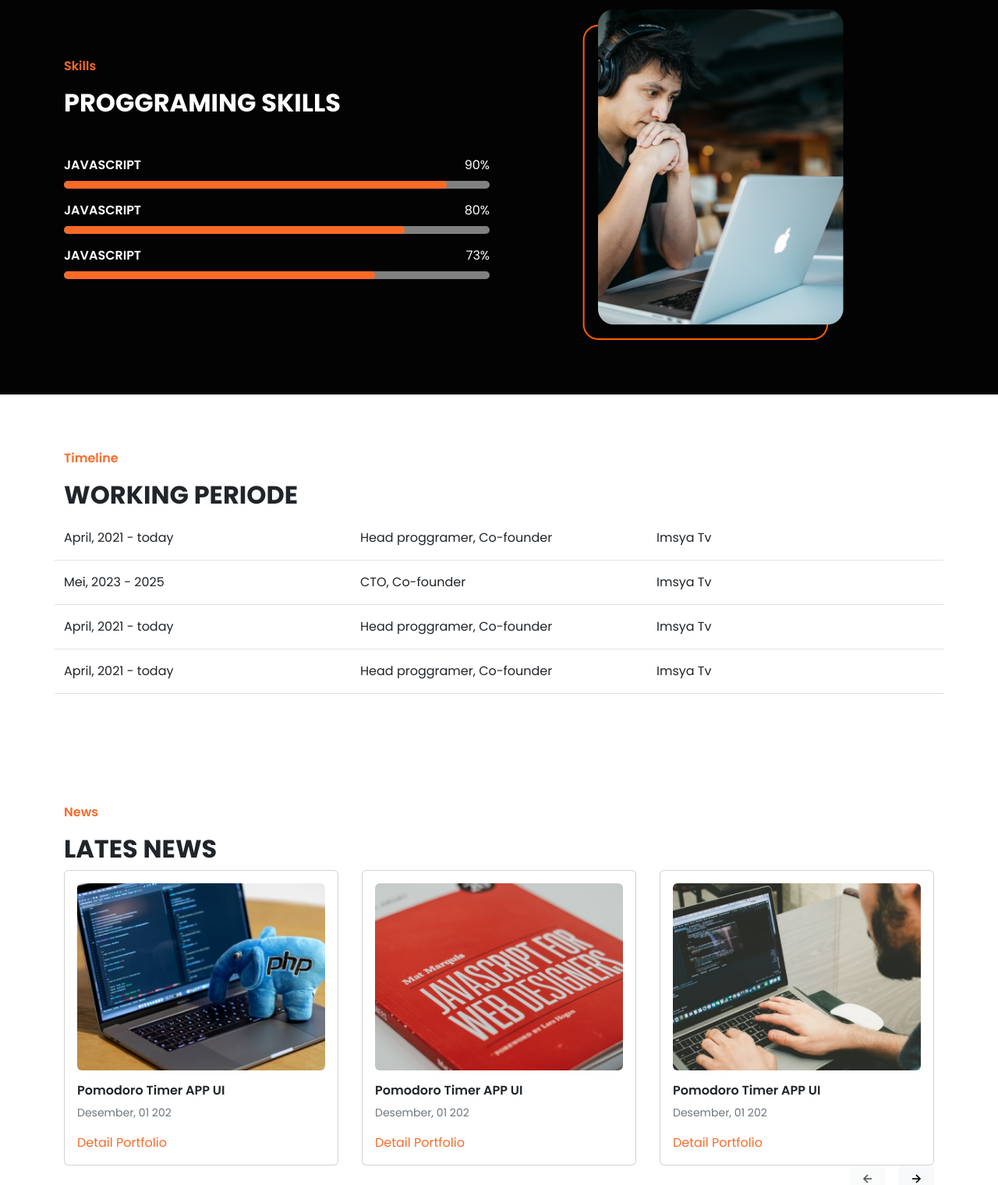
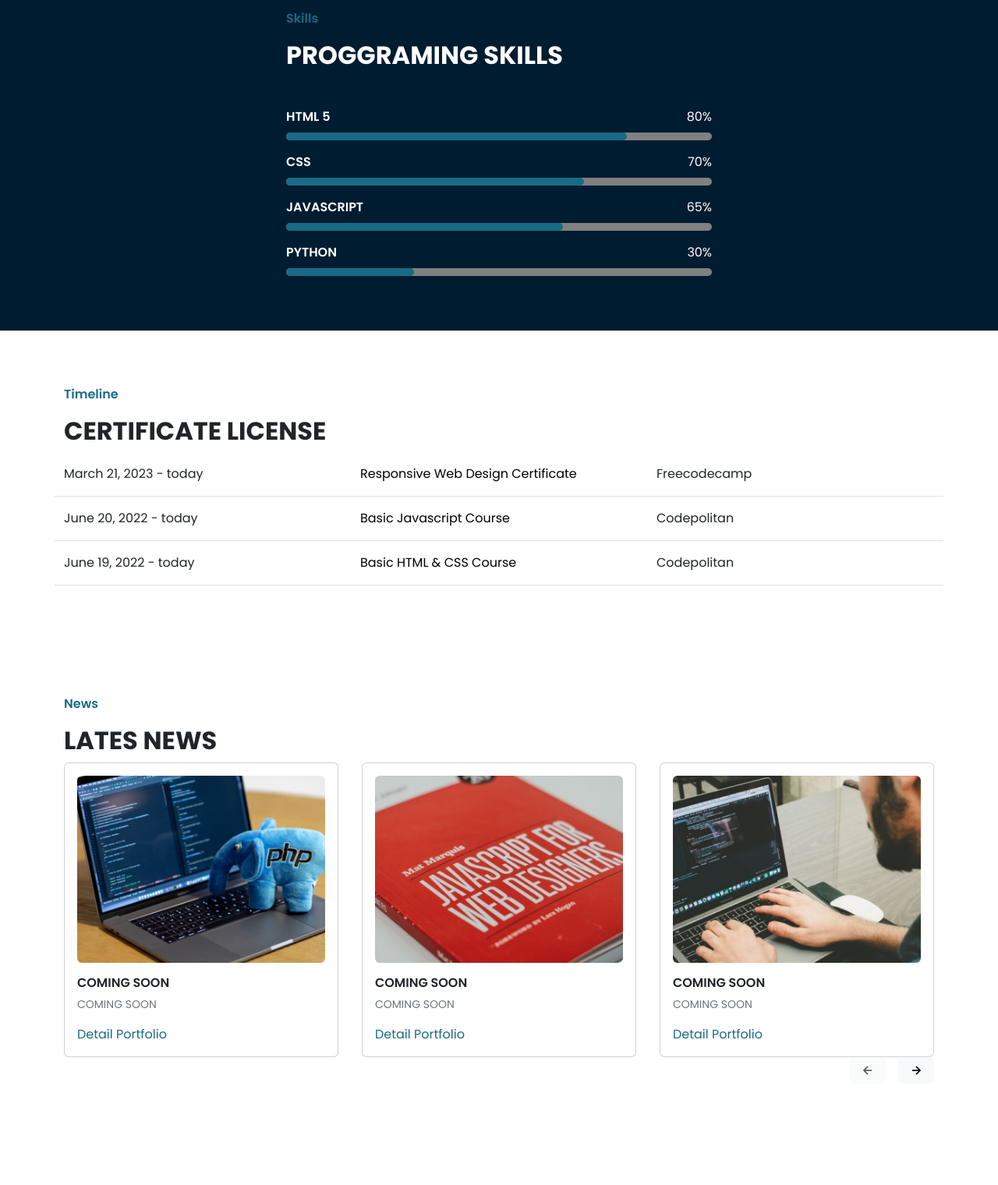
Before and after one commit to rakhaguevara/portofolio-dua.github.io, a plain HTML site: page index.html in a window 1280 px wide. Shown: the part 1280-2800 px from the top of the page at 78% size. Drawn offline with nearby package versions, Linux system fonts and the light colour scheme.

Commit message:
"perubahaan banyak 4/7/2023"

```diff
--- a/index.html
+++ b/index.html
@@ -62,7 +62,7 @@
 
             <a href="#portfolio" class="header-skill d-inline-flex align-items-center gap-2 fs-5"> Web Development <i class="bx bx-right-arrow-alt"></i></a><br />
             <a href="#skills" class="header-skill d-inline-flex align-items-center gap-2 fs-5"> Mobile Development <i class="bx bx-right-arrow-alt"></i></a><br />
-            <a href="#" class="header-skill d-inline-flex align-items-center gap-2 fs-5"> Proffesional Photographer <i class="bx bx-right-arrow-alt"></i></a>
+            <a href="#" class="header-skill d-inline-flex align-items-center gap-2 fs-5"> Junior Photographer <i class="bx bx-right-arrow-alt"></i></a>
 
             <div class="d-flex align-items-center gap-4 mt-5 mb-3">
               <div class="d-flex align-items-center gap-2">
@@ -73,7 +73,7 @@
                 </p>
               </div>
               <div class="d-flex align-items-center gap-2">
-                <h2 class="header-skill fw-bold mb-0">30k</h2>
+                <h2 class="header-skill fw-bold mb-0">25k</h2>
                 <p class="text-secondary fs-7 mb-0">
                   Happy <br />
                   Costumers
@@ -82,7 +82,7 @@
             </div>
           </div>
           <div class="col-md-5">
-            <img src="./src/assets/images/header-photo.png" class="header-image" alt="" />
+            <img src="./src/assets/images/Untitled design.jpg" class="header-image" alt="" />
           </div>
         </div>
       </div>
@@ -93,15 +93,15 @@
     <section class="portfolio-section" id="portfolio">
       <div class="container">
         <p class="text-orange fw-semibold">Portfolio</p>
-        <h2 class="section-title">selected works</h2>
+        <h2 class="section-title">project gallery</h2>
 
         <div class="swiper portfolio-swiper">
           <div class="swiper-wrapper">
             <div class="swiper-slide">
               <div class="card">
                 <div class="card-body">
-                  <img src="./src/assets/images/portfolio-1.jpg" alt="" class="card-img-top rounded mb-3" />
-                  <h6 class="fw-semibold">Pomodoro Timer APP UI</h6>
+                  <img src="./src/assets/images/portfolio-8.png" alt="" class="card-img-top rounded mb-3" />
+                  <h6 class="fw-semibold">Portfolio UI Part 1</h6>
                   <a href="#" class="text-orange"> Detail Portfolio</a>
                 </div>
               </div>
@@ -109,8 +109,35 @@
             <div class="swiper-slide">
               <div class="card">
                 <div class="card-body">
-                  <img src="./src/assets/images/portfolio-5.jpg" alt="" class="card-img-top rounded mb-3" />
-                  <h6 class="fw-semibold">Pomodoro Timer APP UI</h6>
+                  <img src="./src/assets/images/Cuplikan layar 2023-07-04 112229.png" alt="" class="card-img-top rounded mb-3" />
+                  <h6 class="fw-semibold">Portfolio UI Part 2/2021</h6>
+                  <a href="#" class="text-orange"> Detail Portfolio</a>
+                </div>
+              </div>
+            </div>
+            <div class="swiper-slide">
+              <div class="card">
+                <div class="card-body">
+                  <img src="./src/assets/images/portfolio-9.png" alt="" class="card-img-top rounded mb-3" />
+                  <h6 class="fw-semibold">Kedai kopi online 2023</h6>
+                  <a href="#" class="text-orange"> Detail Portfolio</a>
+                </div>
+              </div>
+            </div>
+            <div class="swiper-slide">
+              <div class="card">
+                <div class="card-body">
+                  <img src="./src/assets/images/portfolio-10.png" alt="" class="card-img-top rounded mb-3" />
+                  <h6 class="fw-semibold">Portfolio Ui part 3/2023</h6>
+                  <a href="#" class="text-orange"> Detail Portfolio</a>
+                </div>
+              </div>
+            </div>
+            <div class="swiper-slide">
+              <div class="card">
+                <div class="card-body">
+                  <img src="/src/assets/images/portfolio-11.png" alt="" class="card-img-top rounded mb-3" />
+                  <h6 class="fw-semibold">Test Toko Online 2023</h6>
                   <a href="#" class="text-orange"> Detail Portfolio</a>
                 </div>
               </div>
@@ -119,7 +146,7 @@
               <div class="card">
                 <div class="card-body">
                   <img src="./src/assets/images/portfolio-2.jpg" alt="" class="card-img-top rounded mb-3" />
-                  <h6 class="fw-semibold">Pomodoro Timer APP UI</h6>
+                  <h6 class="fw-semibold">Coming Soon Brodi</h6>
                   <a href="#" class="text-orange"> Detail Portfolio</a>
                 </div>
               </div>
@@ -128,34 +155,7 @@
               <div class="card">
                 <div class="card-body">
                   <img src="./src/assets/images/portfolio-3.jpg" alt="" class="card-img-top rounded mb-3" />
-                  <h6 class="fw-semibold">Pomodoro Timer APP UI</h6>
-                  <a href="#" class="text-orange"> Detail Portfolio</a>
-                </div>
-              </div>
-            </div>
-            <div class="swiper-slide">
-              <div class="card">
-                <div class="card-body">
-                  <img src="/src/assets/images/portfolio-4.jpg" alt="" class="card-img-top rounded mb-3" />
-                  <h6 class="fw-semibold">Pomodoro Timer APP UI</h6>
-                  <a href="#" class="text-orange"> Detail Portfolio</a>
-                </div>
-              </div>
-            </div>
-            <div class="swiper-slide">
-              <div class="card">
-                <div class="card-body">
-                  <img src="./src/assets/images/portfolio-6.png" alt="" class="card-img-top rounded mb-3" />
-                  <h6 class="fw-semibold">Pomodoro Timer APP UI</h6>
-                  <a href="#" class="text-orange"> Detail Portfolio</a>
-                </div>
-              </div>
-            </div>
-            <div class="swiper-slide">
-              <div class="card">
-                <div class="card-body">
-                  <img src="./src/assets/images/portfolio-1.jpg" alt="" class="card-img-top rounded mb-3" />
-                  <h6 class="fw-semibold">Pomodoro Timer APP UI</h6>
+                  <h6 class="fw-semibold">Coming Soon Brodi</h6>
                   <a href="#" class="text-orange"> Detail Portfolio</a>
                 </div>
               </div>
@@ -178,23 +178,14 @@
     <!-- SKILLS START -->
     <section class="skills-section" id="skills">
       <div class="container">
-        <div class="row align-items-center justify-content-between">
+        <div class="row align-items-center justify-content-center">
           <div class="col-md-6">
             <p class="text-orange fw-semibold">Skills</p>
             <h2 class="section-title text-white mb-5">Proggraming skills</h2>
 
             <div class="mb-3">
               <div class="d-flex align-items-center justify-content-between mb-2">
-                <p class="text-white text-uppercase fw-semibold mb-0">Javascript</p>
-                <p class="text-white text-uppercase mb-0">90%</p>
-              </div>
-              <div class="progress-bar">
-                <span class="progress" style="width: 90%"></span>
-              </div>
-            </div>
-            <div class="mb-3">
-              <div class="d-flex align-items-center justify-content-between mb-2">
-                <p class="text-white text-uppercase fw-semibold mb-0">Javascript</p>
+                <p class="text-white text-uppercase fw-semibold mb-0">HTML 5</p>
                 <p class="text-white text-uppercase mb-0">80%</p>
               </div>
               <div class="progress-bar">
@@ -203,16 +194,30 @@
             </div>
             <div class="mb-3">
               <div class="d-flex align-items-center justify-content-between mb-2">
-                <p class="text-white text-uppercase fw-semibold mb-0">Javascript</p>
-                <p class="text-white text-uppercase mb-0">73%</p>
+                <p class="text-white text-uppercase fw-semibold mb-0">CSS</p>
+                <p class="text-white text-uppercase mb-0">70%</p>
               </div>
               <div class="progress-bar">
-                <span class="progress" style="width: 73%"></span>
+                <span class="progress" style="width: 70%"></span>
               </div>
             </div>
+            <div class="mb-3">
+              <div class="d-flex align-items-center justify-content-between mb-2">
+                <p class="text-white text-uppercase fw-semibold mb-0">Javascript</p>
+                <p class="text-white text-uppercase mb-0">65%</p>
+              </div>
+              <div class="progress-bar">
+                <span class="progress" style="width: 65%"></span>
+              </div>
+            </div>
+            <div class="d-flex align-items-center justify-content-between mb-2">
+              <p class="text-white text-uppercase fw-semibold mb-0">PYTHON</p>
+              <p class="text-white text-uppercase mb-0">30%</p>
+            </div>
+            <div class="progress-bar">
+              <span class="progress" style="width: 30%"></span>
+            </div>
           </div>
-          <div class="col-md-5">
-            <img src="./src/assets/images/skill-photo.png" alt="" class="skills-img" />
           </div>
         </div>
       </div>
@@ -223,31 +228,28 @@
     <section class="timeline-section" id="timeline">
       <div class="container">
         <p class="text-orange fw-semibold">Timeline</p>
-        <h2 class="section-title">Working Periode</h2>
+        <h2 class="section-title">CERTIFICATE LICENSE</h2>
 
         <div class="row py-3 border-bottom">
-          <div class="col md-4">April, 2021 - today</div>
-          <div class="col md-4">Head proggramer, Co-founder</div>
-          <div class="col md-4">Imsya Tv</div>
+          <div class="col md-4"> March 21, 2023 - today</div>
+          <div class="col md-4"><a href="https://www.freecodecamp.org/certification/fcc9833abd3-dba0-42f1-8ef5-795cbafb659b/responsive-web-design " target="_blank" class="certificate">Responsive Web Design Certificate</a>
+          </div>
+          <div class="col md-4">Freecodecamp </div>
         </div>
 
         <div class="row py-3 border-bottom">
-          <div class="col md-4">Mei, 2023 - 2025</div>
-          <div class="col md-4">CTO, Co-founder</div>
-          <div class="col md-4">Imsya Tv</div>
+          <div class="col md-4">June 20, 2022 - today</div>
+          <div class="col md-4"><a href="https://codepolitan.com/c/UOUJHNJ/" target="_blank" class="certificate">Basic Javascript Course</a> </div>
+          <div class="col md-4">Codepolitan</div>
         </div>
 
         <div class="row py-3 border-bottom">
-          <div class="col md-4">April, 2021 - today</div>
-          <div class="col md-4">Head proggramer, Co-founder</div>
-          <div class="col md-4">Imsya Tv</div>
+          <div class="col md-4">June 19, 2022 - today</div>
+          <div class="col md-4"><a href="https://codepolitan.com/c/NXTOVAK/" target="_blank" class="certificate">Basic HTML & CSS Course</a> </div>
+          <div class="col md-4">Codepolitan</div>
         </div>
 
-        <div class="row py-3 border-bottom">
-          <div class="col md-4">April, 2021 - today</div>
-          <div class="col md-4">Head proggramer, Co-founder</div>
-          <div class="col md-4">Imsya Tv</div>
-        </div>
+
       </div>
     </section>
     <!-- working periode end-->
@@ -264,8 +266,8 @@
               <div class="card">
                 <div class="card-body">
                   <img src="./src/assets/images/news-1.png" alt="" class="card-img-top rounded mb-3" />
-                  <h6 class="fw-semibold">Pomodoro Timer APP UI</h6>
-                  <p class="text-secondary fs-7">Desember, 01 202</p>
+                  <h6 class="fw-semibold">COMING SOON</h6>
+                  <p class="text-secondary fs-7">COMING SOON</p>
                   <a href="#" class="text-orange"> Detail Portfolio</a>
                 </div>
               </div>
@@ -274,8 +276,8 @@
               <div class="card">
                 <div class="card-body">
                   <img src="./src/assets/images/news-2.png" alt="" class="card-img-top rounded mb-3" />
-                  <h6 class="fw-semibold">Pomodoro Timer APP UI</h6>
-                  <p class="text-secondary fs-7">Desember, 01 202</p>
+                  <h6 class="fw-semibold">COMING SOON</h6>
+                  <p class="text-secondary fs-7">COMING SOON</p>
                   <a href="#" class="text-orange"> Detail Portfolio</a>
                 </div>
               </div>
@@ -284,8 +286,8 @@
               <div class="card">
                 <div class="card-body">
                   <img src="./src/assets/images/news-3.png" alt="" class="card-img-top rounded mb-3" />
-                  <h6 class="fw-semibold">Pomodoro Timer APP UI</h6>
-                  <p class="text-secondary fs-7">Desember, 01 202</p>
+                  <h6 class="fw-semibold">COMING SOON</h6>
+                  <p class="text-secondary fs-7">COMING SOON</p>
                   <a href="#" class="text-orange"> Detail Portfolio</a>
                 </div>
               </div>
@@ -294,8 +296,8 @@
               <div class="card">
                 <div class="card-body">
                   <img src="./src/assets/images/news-4.png" alt="" class="card-img-top rounded mb-3" />
-                  <h6 class="fw-semibold">Pomodoro Timer APP UI</h6>
-                  <p class="text-secondary fs-7">Desember, 01 202</p>
+                  <h6 class="fw-semibold">COMING SOON</h6>
+                  <p class="text-secondary fs-7">COMING SOON</p>
                   <a href="#" class="text-orange"> Detail Portfolio</a>
                 </div>
               </div>
@@ -304,8 +306,8 @@
               <div class="card">
                 <div class="card-body">
                   <img src="./src/assets/images/news-5.png" alt="" class="card-img-top rounded mb-3" />
-                  <h6 class="fw-semibold">Pomodoro Timer APP UI</h6>
-                  <p class="text-secondary fs-7">Desember, 01 202</p>
+                  <h6 class="fw-semibold">COMING SOON</h6>
+                  <p class="text-secondary fs-7">COMING SOON</p>
                   <a href="#" class="text-orange"> Detail Portfolio</a>
                 </div>
               </div>
@@ -333,7 +335,7 @@
           <div class="col-md-6">
             <p class="text-orange fw-semibold">Contact</p>
             <h2 class="section-title">get in touch</h2>
-            <p class="text-secondary mb-3">Please fill out form this section to contact with me. Or call between 9:00 a.m and 8:00 p.m ET, Monday throught Friday</p>
+            <p class="text-secondary mb-3">Submit dibawah ini masi belum aktif ya ges, cuman buat testing doank, TERIMAKASI SUDA BERKUNJUNG</p>
 
             <div class="d-flex align-items-center gap-2 mb-3">
               <i class="bx bx-map-pin text-orange fs-5"></i>
@@ -347,7 +349,7 @@
 
             <div class="d-flex align-items-center gap-2 mb-3">
               <i class="bx bx-envelope text-orange fs-5"></i>
-              <div class="mb-0">9812 Rakha Dzikra, Pekanbar, Sumatra Utara</div>
+              <div class="mb-0">9812 Rakha Dzikra, Pekanbaru, Riau</div>
             </div>
 
             <div class="d-flex align-items-center gap-2 mb-3">
@@ -374,7 +376,7 @@
     <!-- Footer starrt -->
     <footer class="py-3">
       <div class="container">
-        <p class="text-white fs-7 mb-0">Copyright &copy; 2023 Onlinekan Rakha Dzikra Guevara. All Right Reserved</p>
+        <p class="text-white fs-7 mb-0">Copyright &copy; 2023 Rakha Dzikra Guevara. All Right Reserved</p>
       </div>
     </footer>
     <!-- footer end -->
--- a/src/style/global.css
+++ b/src/style/global.css
@@ -4,8 +4,8 @@
 /*  VARIABLE  */
 
 :root {
-  --primary-color: #fb6a27;
-  --dark-color: #0f0f0f;
+  --primary-color: #176b87;
+  --dark-color: #001c30;
   --gray-color: gray;
 
   --h1-font-size: 40px;
@@ -119,7 +119,7 @@ section .section-title {
 
 .skills-section,
 footer {
-  background-color: #030304;
+  background-color: #001c30;
 }
 
 .skills-section .progress-bar {
@@ -132,3 +132,12 @@ footer {
 .skills-section .progress-bar .progress {
   background-color: var(--primary-color);
 }
+
+/* Certificate luicense */
+.certificate {
+  color: black;
+}
+
+.certificate:hover {
+  color: blue;
+}
```
Also changed, not shown: src/assets/images/Untitled design.jpg (added), src/assets/images/portfolio-10.png (added), src/assets/images/portfolio-11.png (added), src/assets/images/portfolio-8.png (added), src/assets/images/portfolio-9.png (added), 1 other file.
